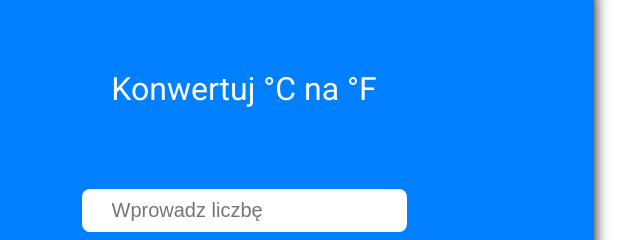
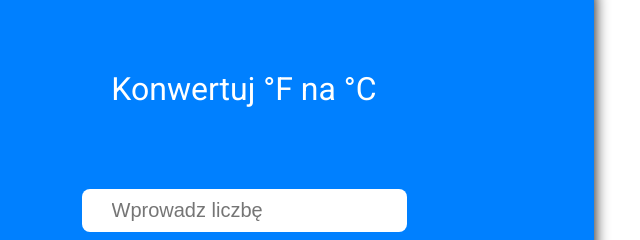
Before and after one commit to jarekwach/temperature-converter, a plain HTML site: page index.html in a window 1280 px wide. Both pictures are taken after a click on the button "ZAMIEŃ". Shown: the part 262-502 px from the top of the page, 396-1036 px from the left. Drawn offline with nearby package versions, Linux system fonts and the light colour scheme; files that its build step writes are made by us from their sources.

Commit message:
feat: add function change unit

```diff
--- a/index.html
+++ b/index.html
@@ -25,7 +25,7 @@
             <div class="converter-box">
                 <label for="converter">Konwertuj <span class="unit-one">°C</span> na <span class="unit-two">°F</span>
                 </label>
-                <input type="number" name="" id="converter" placeholder="Wprowadz liczbę">
+                <input type="number" class="convert-input" id="converter" placeholder="Wprowadz liczbę">
                 <p class="result">wynik</p>
 
                 <div class="btns">
--- a/js/script.js
+++ b/js/script.js
@@ -0,0 +1,15 @@
+const unitOne = document.querySelector('.unit-one')
+const unitTwo = document.querySelector('.unit-two')
+const changetBtn = document.querySelector('.change')
+
+function changeUnit() {
+	if (unitOne.textContent == '°C') {
+		unitOne.textContent = '°F'
+		unitTwo.textContent = '°C'
+	} else {
+		unitOne.textContent = '°C'
+		unitTwo.textContent = '°F'
+	}
+}
+
+changetBtn.addEventListener('click', changeUnit)
```
